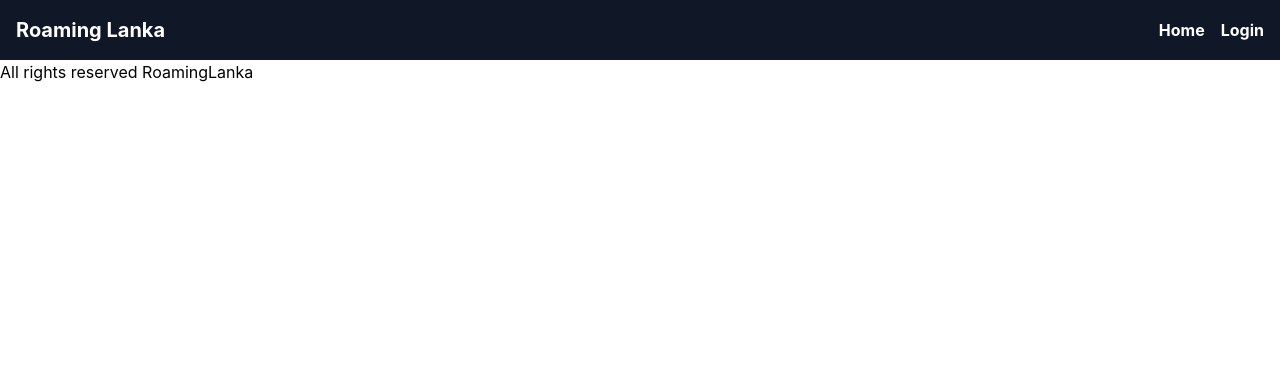
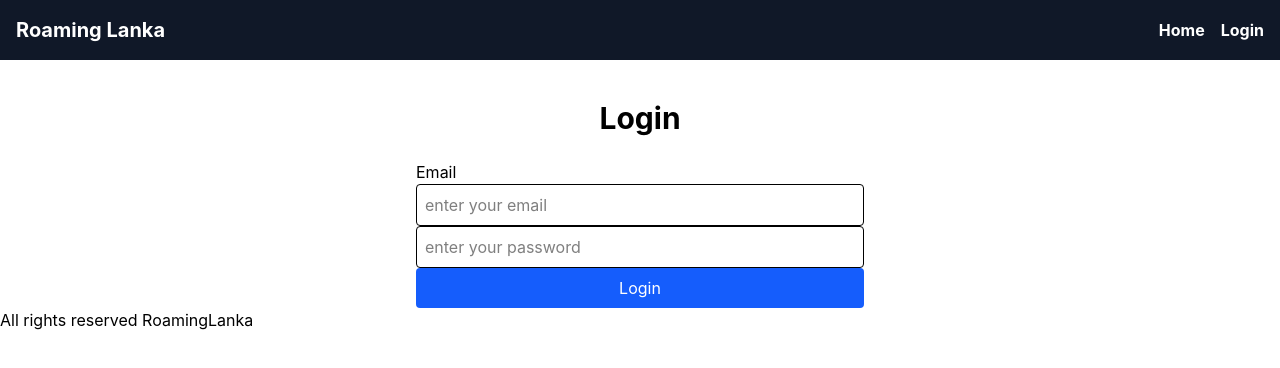
Before and after one commit to MohammedAqeel18/Roaming-Lanka, a React (Vite) app in the folder client/: page /login in a window 1280 px wide. Shown: the top 368 px of the page. Built offline with nearby package versions, Linux system fonts and the light colour scheme.

Commit message:
Feat: Created & Implemented Login UI for User Authentication

```diff
--- a/client/src/App.jsx
+++ b/client/src/App.jsx
@@ -1,13 +1,14 @@
 import { Routes,Route } from "react-router-dom";
 import Home from "./pages/Home";
 import DistrictPage from "./pages/DistrictPage";
+import Login from "./pages/LoginPage";
 function App(){
   return (
     <Routes>
 
       <Route path="/" element={<Home/>}/>
       <Route path="/district/:id" element={<DistrictPage/>}/>
-
+      <Route path="login" element={<Login/>}/>
 
     </Routes>
 
--- /dev/null
+++ b/client/src/pages/LoginPage.jsx
@@ -0,0 +1,54 @@
+import { useState } from "react";
+import API from "../services/api";
+
+function Login(){
+    const [email, setEmail]  = useState("");
+    const [password,setPassword] = useState("");
+
+    const submitHandler = async (e)=>{
+        e.preventDefault();
+
+        try{
+
+            const {data} = await API.get("userInfo", JSON.stringify(data));
+
+            alert("Login Successful");
+
+        } catch(error){
+            console.error(error)
+            alert("Invalid email or password")
+        }
+    };
+
+    return(
+        <div className=" max-w-md mx-auto mt-10">
+            <h1 className="text-3xl font-bold mb-6 text-center">  Login</h1>
+
+            <form className="space-y-4" onSubmit={submitHandler}>
+                <div>
+                 <label> Email</label>
+
+                <input
+                type="Email"
+                className="border w-full p-2 rounded"
+                value={email}
+                placeholder="enter your email"
+                onChange={(e)=>setEmail(e.target.value)}
+                />
+
+                <input
+                type="password"
+                placeholder="enter your password"
+                value={password}
+                onChange={(e)=>setPassword(e.target.value)}
+                className="border w-full p-2 rounded"
+                />
+                <button type="submit" className="bg-blue-600 text-white w-full py-2 rounded"> Login</button>
+                </div>
+            </form>
+        </div>
+    )
+
+}
+
+export default Login;
```
